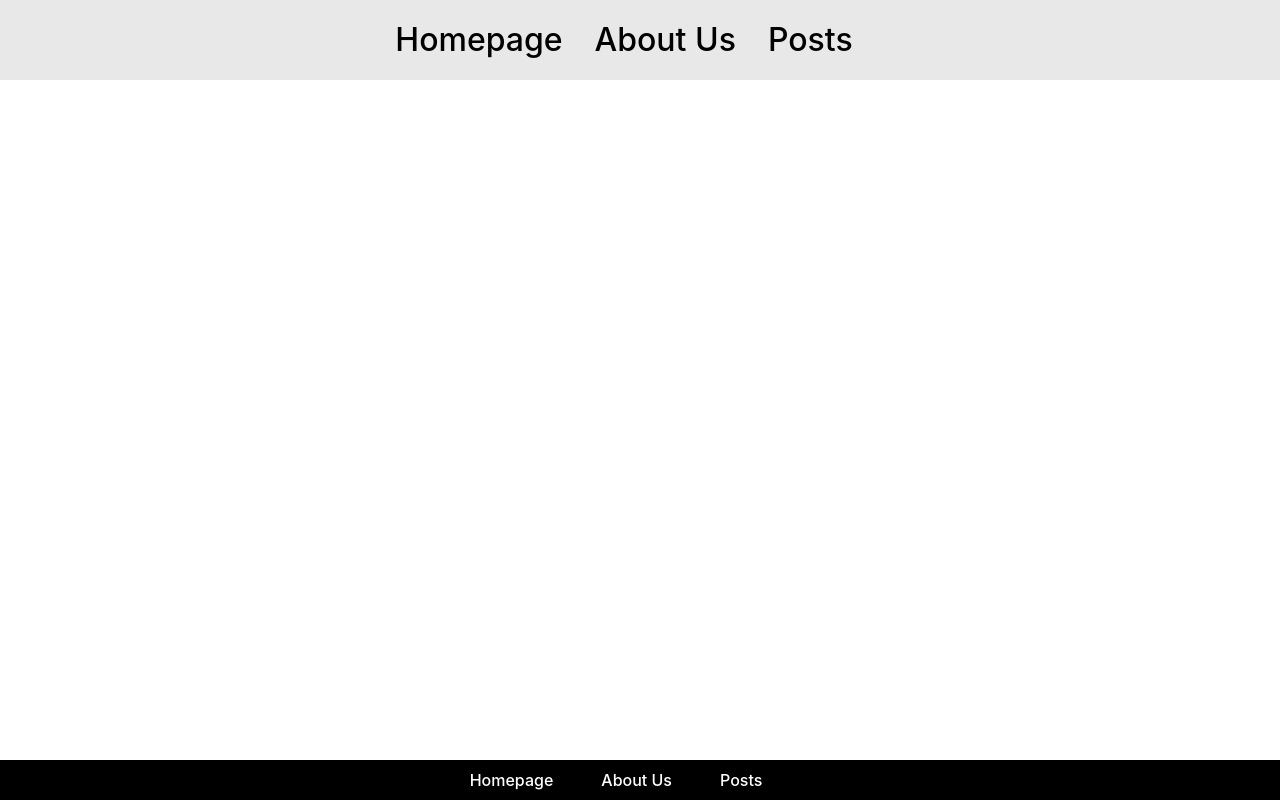
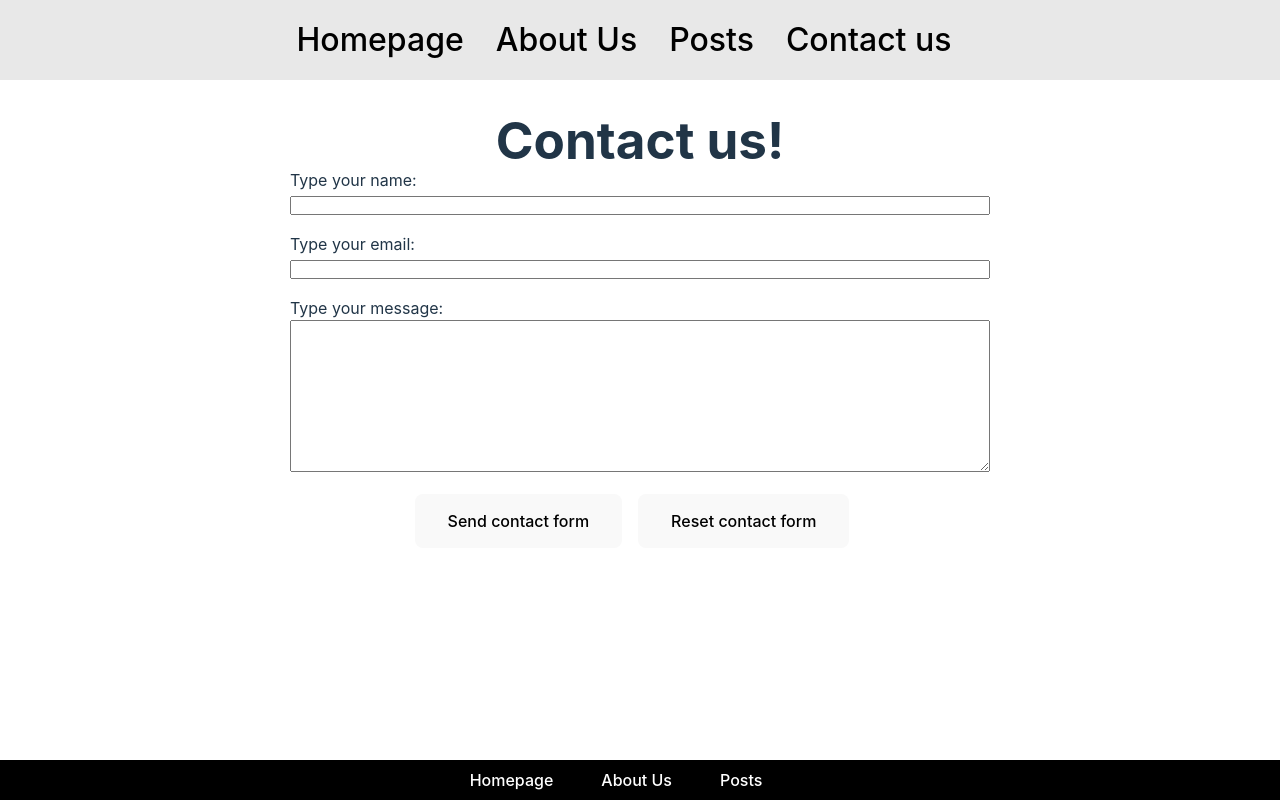
Before and after one commit to rc2pc2/vue3-boolpress, a Vue app: page /contact-us in a window 1280 px wide. Built offline with nearby package versions, Linux system fonts and the light colour scheme.

Commit message:
implemented front-office contact form via api

```diff
--- a/src/components/AppHeader.vue
+++ b/src/components/AppHeader.vue
@@ -27,6 +27,10 @@ export default {
                     route: 'posts.index',
                     name: 'Posts'
                 },
+                {
+                    route: 'contact-us',
+                    name: 'Contact us'
+                }
             ]
         }
     },
--- /dev/null
+++ b/src/components/ContactForm.vue
@@ -0,0 +1,112 @@
+<template lang="">
+    <form @submit.prevent="sendContactForm" @reset.prevent="clearForm">
+
+        <div class="form-element info" v-if="response === false">
+            <h3>
+                There are errors in your form:
+                {{ errors }}
+            </h3>
+        </div>
+
+        <div class="form-element">
+            <p>Type your name:</p>
+            <input type="text" v-model="name">
+        </div>
+
+        <div class="form-element">
+            <p>Type your email:</p>
+            <input type="email" v-model="email">
+        </div>
+
+        <div class="form-element">
+            <p>Type your message:</p>
+            <textarea type="text" v-model="message" rows="10" ></textarea>
+        </div>
+
+        <div class="task-bar">
+            <button type="submit">Send contact form</button>
+            <button type="reset">Reset contact form</button>
+        </div>
+    </form>
+</template>
+
+<script>
+import axios from 'axios';
+
+export default {
+    name: 'ContactForm',
+    data() {
+        return {
+            name: '',
+            email: '',
+            message: '',
+            response : null,
+            errors : false,
+            apiUrl : 'http://127.0.0.1:8000/api/contact-form',
+        }
+    },
+    methods: {
+        sendContactForm(){
+            console.log('contact form send starting...');
+            axios.post(this.apiUrl, {
+                    name: this.name,
+                    email: this.email,
+                    message: this.message,
+            })
+            .then((response) => {
+                this.response = response.data.success;
+                console.log(this.email, this.name, this.message, );
+                console.log(response);
+                if (this.response ){
+                    // ? una serie di operazioni
+
+                    this.clearForm();
+                } else {
+                    this.errors = response.data.errors;
+                    console.log(this.errors);
+                }
+            })
+            .catch((error) => {
+                console.log(error);
+                this.response = false;
+                this.errors = error.response.data.message;
+                console.log(this.response);
+            });
+        },
+
+        clearForm(){
+            this.name = '';
+            this.email = '';
+            this.message = '';
+        }
+    },
+    created() {
+
+    },
+}
+</script>
+
+<style lang="scss">
+    form {
+        display: flex;
+        justify-content: center;
+        align-items: center;
+        flex-wrap: wrap;
+        width: 100%;
+        margin: 0 auto;
+
+        div.form-element{
+            width: 70%;
+            margin-bottom: 1rem;
+
+            *{
+                width: 100%;
+            }
+        }
+
+        button {
+            padding: 1rem 2rem;
+            margin-right: 1rem;
+        }
+    }
+</style>
--- /dev/null
+++ b/src/pages/ContactUs.vue
@@ -0,0 +1,26 @@
+<template lang="">
+    <div>
+        <h1>
+            Contact us!
+        </h1>
+        <div>
+            <ContactForm />
+        </div>
+    </div>
+</template>
+<script>
+import ContactForm from '../components/ContactForm.vue';
+
+export default {
+    name : 'AboutUs',
+    components: {
+        ContactForm
+    }
+}
+</script>
+
+<style lang="scss" scoped>
+    h1{
+        text-align: center;
+    }
+</style>
--- a/src/router.js
+++ b/src/router.js
@@ -5,6 +5,7 @@ import AboutUs from './pages/AboutUs.vue';
 import HomePage from './pages/HomePage.vue';
 import Posts from './pages/Posts.vue';
 import PostShow from './pages/PostShow.vue';
+import ContactUs from './pages/ContactUs.vue';
 
 
 const router = createRouter({
@@ -21,6 +22,11 @@ const router = createRouter({
             component : AboutUs,
         },
         {
+            path: '/contact-us',
+            name : 'contact-us',
+            component : ContactUs,
+        },
+        {
             path: '/posts',
             name : 'posts.index',
             component : Posts,
```
